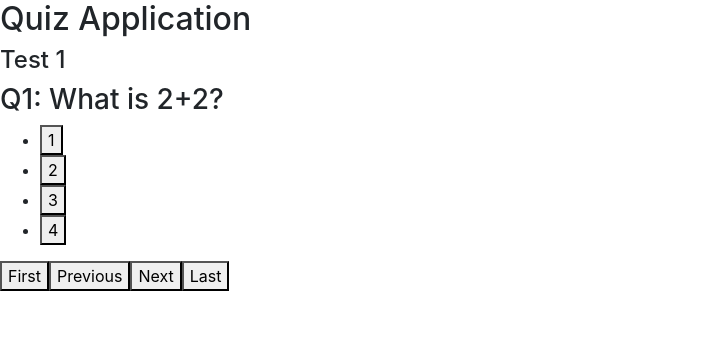
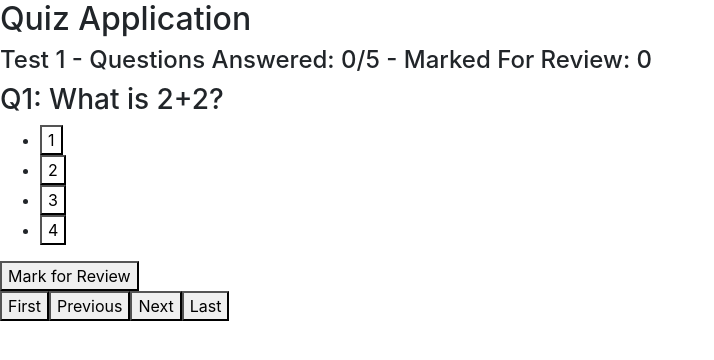
Before and after one commit to oi86039/Simplilearn-Phase-2-Project, an Angular app: page / in a window 1280 px wide. Shown: the top 360 px of the page, without its empty margins (0-714 px from the left). Built offline with nearby package versions, Linux system fonts and the light colour scheme.

Commit message:
Basic css and quiz view logic just about complete. Working on viw select now.

```diff
--- a/src/app/app.module.ts
+++ b/src/app/app.module.ts
@@ -5,13 +5,15 @@ import { AppComponent } from './app.component';
 import { QuizComponent } from './quiz/quiz.component';
 import { ReviewComponent } from './review/review.component';
 import { ResultComponent } from './result/result.component';
+import { ViewSelectComponent } from './view-select/view-select.component';
 
 @NgModule({
   declarations: [
     AppComponent,
     QuizComponent,
     ReviewComponent,
-    ResultComponent
+    ResultComponent,
+    ViewSelectComponent
   ],
   imports: [
     BrowserModule
--- a/src/app/quiz/quiz.component.css
+++ b/src/app/quiz/quiz.component.css
@@ -0,0 +1,6 @@
+.answer-selected{
+    background-color: skyblue;
+}
+.answer-unSelected{
+    background-color: white;
+}
--- a/src/app/quiz/quiz.component.html
+++ b/src/app/quiz/quiz.component.html
@@ -1,18 +1,27 @@
 <!--Time elapsed/Total Time-->
-<div id="Quiz Name">
-    <h4>{{getQuizName()}}</h4>
+<!--Quiz Name + Questions Answered-->
+<div>
+    <h4>{{getQuizName()}} - Questions Answered: {{getNumOfAnswered()}}/{{getNumOfQuestions()}} - Marked For Review: {{getNumOfMarkedForReview()}}</h4>
 </div>
 <!--Quiz View-->
     <!--Question Text-->
 <div>
     <h3>Q{{getIndex()+1}}: {{getQuestion(getIndex()).getQuestionText()}}</h3>
+    <div style="color:purple;">{{ifMarkedForReview()}}</div>
+    <!--Marked for Review Text-->
 </div>
     <!--Answer 1-4 in column format-->
     <ul>
        <li *ngFor="let answer of getQuestion(getIndex()).getAnswers()">
-           <button (click)="answer.toggleSelect()">{{answer.getAnswerText()}}</button>
+           <button class="{{answer.getButtonColor()}}" (click)="getQuestion(getIndex()).selectAnswer(answer)">{{answer.getAnswerText()}}</button>
        </li>
     </ul>
+
+
+<!--Mark For Review Button-->
+<div>
+<button (click)="getQuestion(getIndex()).toggleMarkedForReview()">Mark for Review</button>
+</div>
 
 <!--First, Prev, Next, Last-->
 <button (click)="first()">First</button>
--- a/src/app/quiz/quiz.component.ts
+++ b/src/app/quiz/quiz.component.ts
@@ -1,5 +1,6 @@
+import { CommonModule } from '@angular/common'
 import { Component, OnInit } from '@angular/core';
-import { Quiz, Question, Answer } from '../quiz_structure';
+import { Quiz } from '../quiz_structure';
 
 @Component({
   selector: 'app-quiz',
@@ -20,6 +21,13 @@ export class QuizComponent extends Quiz implements OnInit {
 
   getIndex(): number { return this.index; }
 
+  ifMarkedForReview(){
+    if(this.getQuestion(this.index).checkIfMarkedForReview())
+    return "Marked For Review";
+    else
+    return "";
+  }
+
   first() { this.index = 0 };
   prev() { if (this.index > 0) this.index--; }
   next() { if (this.index < this.getNumOfQuestions() - 1) this.index++; }
--- a/src/app/quiz_structure.ts
+++ b/src/app/quiz_structure.ts
@@ -4,21 +4,32 @@ export class Answer {
     private answerText: string; //The Answer
     private correct: boolean; //Is this answer correct?
     private selected: boolean; //Did the user select this answer?
+    private ansButtonClass: string; //The css class of the button (to change colors)
 
     constructor(answerText: string, correct: boolean) {
         this.answerText = answerText;
         this.correct = correct;
         this.selected = false; //Always start as unselected
+        this.ansButtonClass = 'answer-unSelected';
     }
     getAnswerText() { return this.answerText };
+    getButtonColor() {return this.ansButtonClass };
 
     checkIfUserCorrect() { return (this.correct && this.selected); }
     checkIfCorrect() { return this.correct; }
     checkIfSelected() { return this.selected; }
 
-    toggleSelect() { this.selected = !this.selected; }
-    select() { this.selected = true; }
-    deselect() { this.selected = false; }
+    toggleSelect() {
+        this.selected = !this.selected;
+        if (this.selected) this.ansButtonClass = 'answer-selected'
+        else this.ansButtonClass = 'answer-unSelected';
+    }
+    select() {
+        this.selected = true; this.ansButtonClass = 'answer-selected';
+    }
+    deselect() {
+        this.selected = false; this.ansButtonClass = 'answer-unSelected';
+    }
 }
 
 export class Question {
@@ -37,9 +48,20 @@ export class Question {
     }
 
     getQuestionText() { return this.questionText; }
-    getNumOfAnswers() {return this.numOfAnswers;}
+    getNumOfAnswers() { return this.numOfAnswers; }
     checkIfAnswered() { return this.answered; }
     checkIfMarkedForReview() { return this.markedForReview; }
+
+    SetAnswered() {
+        for (let i = 0; i < this.answers.length; i++) {
+            if (this.answers[i].checkIfSelected()) {
+                this.answered = true;
+                return true;
+            };
+        }
+        this.answered = false;
+        return false;
+    }
 
     markAnswered() { this.answered = true; }
     markUnanswered() { this.answered = false }
@@ -50,19 +72,19 @@ export class Question {
             console.log("Error: cannot get answer.");
         else return this.answers[index];
     }
-    getAnswers() {return this.answers;}
+    getAnswers() { return this.answers; }
 
-    selectAnswer(index: number) {
-        if (index > this.answers.length - 1 || index < 0)
-            console.log("Error: Cannot select answer");
-        else {
-            //Disable all
-            for (let i = 0; i < this.answers.length; i++) {
-                this.answers[i].deselect();
-            }
-            //Then toggleSelect index given
-            this.answers[index].toggleSelect();
+    selectAnswer(answer: Answer) {
+
+        //Disable all
+        for (let i = 0; i < this.answers.length; i++) {
+            this.answers[i].deselect();
         }
+        //Then toggleSelect index given (bug: just selects)
+        answer.toggleSelect();
+        //Check if questions is answered
+        this.SetAnswered();
+
     }
     checkIfUserCorrect() {
         if (!this.answered) return false;
@@ -78,6 +100,8 @@ export class Question {
 
 export class Quiz {
     private quizName: string; //Name of the quiz
+    private numOfAnswered: number; //Number of questions answered
+    private numOfMarkedForReview; //Number of questions marked for Review
     private numOfQuestions: number; //Number of Total Questions
     private score: number; //Number of Correct Questions
     private currentTime: number; //time elapsed in seconds
@@ -87,6 +111,8 @@ export class Quiz {
     constructor() {
         //Get other properties
         this.quizName = Quiz1.quizName;
+        this.numOfAnswered = 0;
+        this.numOfMarkedForReview=0;
         this.numOfQuestions = Quiz1.questions.length;
         this.score = 0;
         this.currentTime = 0;
@@ -113,6 +139,22 @@ export class Quiz {
         }
     }
     getQuizName() { return this.quizName; }
+    getNumOfAnswered() {
+        this.numOfAnswered=0;
+        for (let i = 0; i < this.questions.length; i++) {
+            if (this.questions[i].checkIfAnswered())
+            this.numOfAnswered++;
+        }
+        return this.numOfAnswered;
+    }
+    getNumOfMarkedForReview() {
+        this.numOfMarkedForReview=0;
+        for (let i = 0; i < this.questions.length; i++) {
+            if (this.questions[i].checkIfMarkedForReview())
+            this.numOfMarkedForReview++;
+        }
+        return this.numOfMarkedForReview;
+    }
     getNumOfQuestions() { return this.numOfQuestions; }
     getScore() { return this.score; }
     getScoreFraction() { return this.score + "/" + this.numOfQuestions }
--- /dev/null
+++ b/src/app/view-select/view-select.component.html
@@ -0,0 +1 @@
+<p>view-select works!</p>
--- /dev/null
+++ b/src/app/view-select/view-select.component.ts
@@ -0,0 +1,15 @@
+import { Component, OnInit } from '@angular/core';
+
+@Component({
+  selector: 'app-view-select',
+  templateUrl: './view-select.component.html',
+  styleUrls: ['./view-select.component.css']
+})
+export class ViewSelectComponent implements OnInit {
+
+  constructor() { }
+
+  ngOnInit(): void {
+  }
+
+}
--- a/src/index.html
+++ b/src/index.html
@@ -11,10 +11,9 @@
 </head>
 <body>
   <h2>Quiz Application</h2>
-  <app-quiz></app-quiz>
-  <app-review></app-review>
-  <app-result></app-result>
-  <!--Mark For Review Button-->
+  <app-quiz style="display: block;"></app-quiz>
+  <app-review style="display: none;"></app-review>
+  <app-result style="display: none;"></app-result>
   <!--Quiz, Review Submit-->
 </body>
 </html>
```
Also changed, not shown: src/app/view-select/view-select.component.css (added), 1 other file (tests, documents, lock files or other folders).
